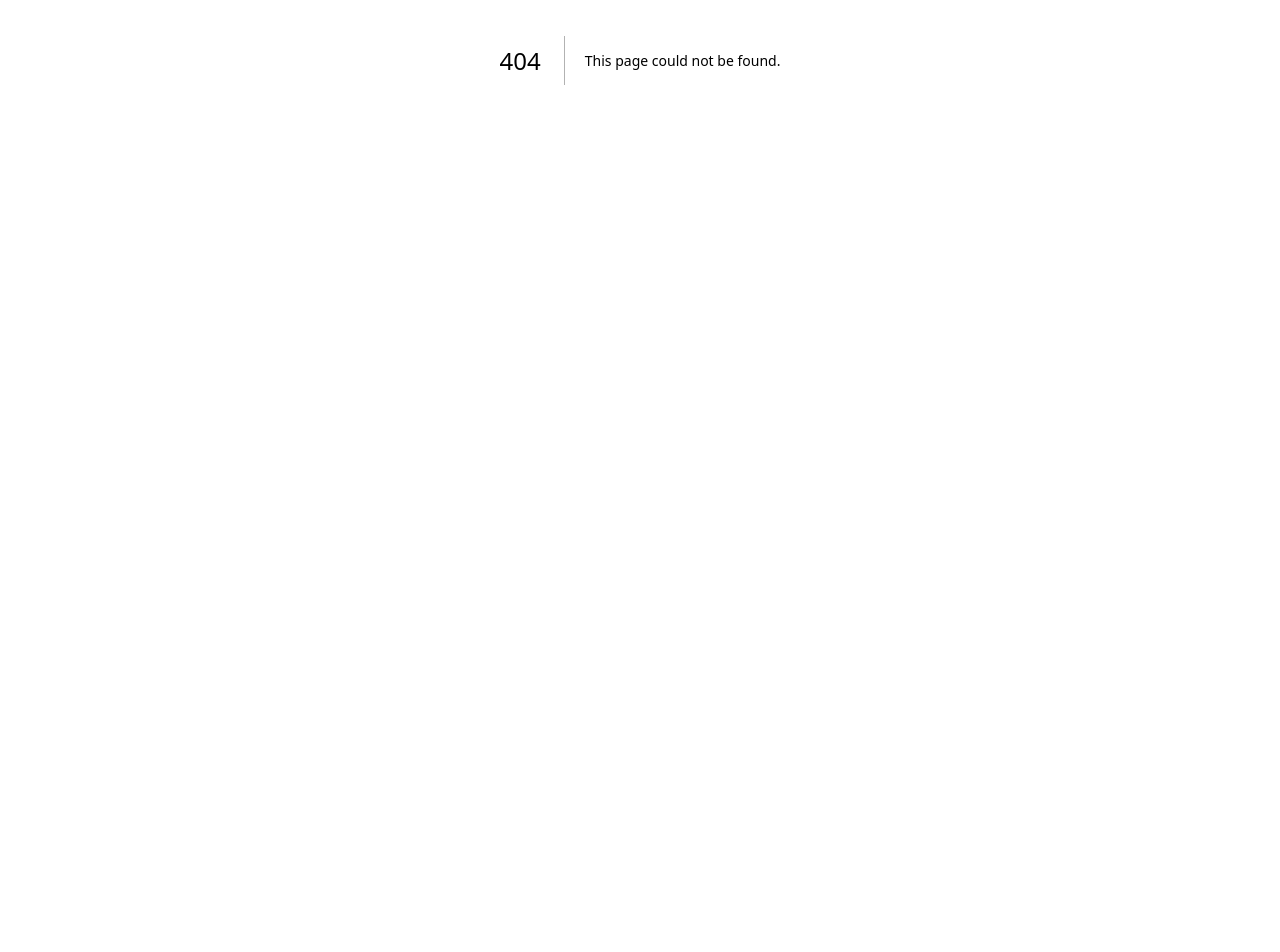
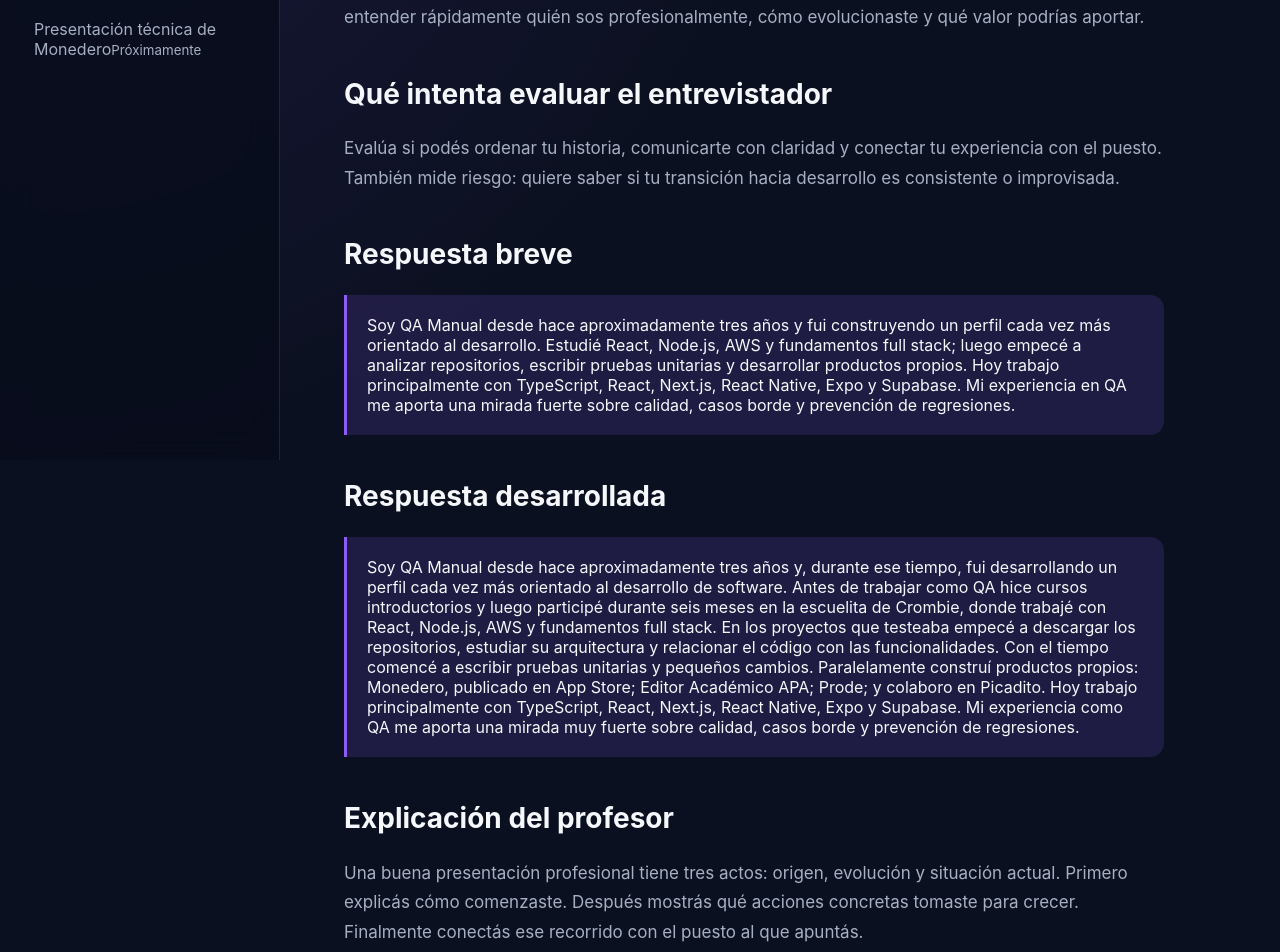
Before and after one commit to Joacobecchio/Manual-Developer, a Next.js app: page /manual/contame-sobre-vos in a window 1280 px wide. Before the commit this address had no page. Shown: the part 340-1292 px from the top of the page. Before the commit the page ends 800 px from the top, so only its background shows below. Built offline with nearby package versions, Linux system fonts and the light colour scheme.

Commit message:
Add dynamic handbook chapter route

```diff
--- /dev/null
+++ b/app/manual/[slug]/page.tsx
@@ -0,0 +1,95 @@
+import { notFound } from 'next/navigation';
+import { ManualSidebar } from '@/components/manual-sidebar';
+import { chapters, getChapter } from '@/lib/handbook';
+
+export function generateStaticParams() {
+  return chapters
+    .filter((chapter) => chapter.status === 'Disponible')
+    .map((chapter) => ({ slug: chapter.slug }));
+}
+
+export default async function ChapterPage({ params }: { params: Promise<{ slug: string }> }) {
+  const { slug } = await params;
+  const chapter = getChapter(slug);
+
+  if (!chapter || chapter.status !== 'Disponible') notFound();
+
+  return (
+    <div className="shell">
+      <ManualSidebar activeSlug={slug} />
+      <main className="main">
+        <article className="article">
+          <div className="eyebrow">{chapter.section} · Nivel {chapter.level}</div>
+          <h1 id="pregunta">¿Podés contarme sobre vos?</h1>
+          <p>
+            Esta suele ser la primera pregunta de una entrevista. No busca conocer tu biografía completa:
+            busca entender rápidamente quién sos profesionalmente, cómo evolucionaste y qué valor podrías aportar.
+          </p>
+
+          <h2>Qué intenta evaluar el entrevistador</h2>
+          <p>
+            Evalúa si podés ordenar tu historia, comunicarte con claridad y conectar tu experiencia con el puesto.
+            También mide riesgo: quiere saber si tu transición hacia desarrollo es consistente o improvisada.
+          </p>
+
+          <h2>Respuesta breve</h2>
+          <div className="callout">
+            Soy QA Manual desde hace aproximadamente tres años y fui construyendo un perfil cada vez más orientado
+            al desarrollo. Estudié React, Node.js, AWS y fundamentos full stack; luego empecé a analizar repositorios,
+            escribir pruebas unitarias y desarrollar productos propios. Hoy trabajo principalmente con TypeScript,
+            React, Next.js, React Native, Expo y Supabase. Mi experiencia en QA me aporta una mirada fuerte sobre
+            calidad, casos borde y prevención de regresiones.
+          </div>
+
+          <h2>Respuesta desarrollada</h2>
+          <div className="callout">
+            Soy QA Manual desde hace aproximadamente tres años y, durante ese tiempo, fui desarrollando un perfil
+            cada vez más orientado al desarrollo de software. Antes de trabajar como QA hice cursos introductorios y
+            luego participé durante seis meses en la escuelita de Crombie, donde trabajé con React, Node.js, AWS y
+            fundamentos full stack. En los proyectos que testeaba empecé a descargar los repositorios, estudiar su
+            arquitectura y relacionar el código con las funcionalidades. Con el tiempo comencé a escribir pruebas
+            unitarias y pequeños cambios. Paralelamente construí productos propios: Monedero, publicado en App Store;
+            Editor Académico APA; Prode; y colaboro en Picadito. Hoy trabajo principalmente con TypeScript, React,
+            Next.js, React Native, Expo y Supabase. Mi experiencia como QA me aporta una mirada muy fuerte sobre
+            calidad, casos borde y prevención de regresiones.
+          </div>
+
+          <h2>Explicación del profesor</h2>
+          <p>
+            Una buena presentación profesional tiene tres actos: origen, evolución y situación actual. Primero
+            explicás cómo comenzaste. Después mostrás qué acciones concretas tomaste para crecer. Finalmente conectás
+            ese recorrido con el puesto al que apuntás.
+          </p>
+          <p>
+            QA no es una etapa que debas esconder. Es parte de tu ventaja competitiva: te entrenó para pensar en
+            comportamiento esperado, riesgos, experiencia de usuario y regresiones.
+          </p>
+
+          <h2>Repreguntas probables</h2>
+          <ul>
+            <li>¿Por qué querés pasar de QA a desarrollo?</li>
+            <li>¿Cuál fue tu primera contribución técnica en un repositorio real?</li>
+            <li>¿Qué ventaja concreta te da tu experiencia como QA?</li>
+            <li>¿Cuál de tus proyectos representa mejor tu nivel actual?</li>
+            <li>¿Cómo utilizás IA sin depender ciegamente de ella?</li>
+          </ul>
+
+          <h2>Errores comunes</h2>
+          <ul>
+            <li>Decir que querés “dejar QA” como si tu experiencia previa no tuviera valor.</li>
+            <li>Enumerar tecnologías sin explicar evolución, decisiones o impacto.</li>
+            <li>Exagerar experiencia profesional de desarrollo que todavía no tenés.</li>
+            <li>Dar una respuesta de cinco minutos sin una estructura clara.</li>
+          </ul>
+
+          <h2>Ejercicio</h2>
+          <p>
+            Explicá tu recorrido durante 90 segundos sin nombrar una tecnología durante los primeros 30. Esto te
+            obliga a hablar de evolución, decisiones, impacto y aprendizaje antes de recitar herramientas.
+          </p>
+          <div className="callout"><strong>Nivel actual:</strong> ⭐☆☆☆☆ · Pendiente de primera simulación.</div>
+        </article>
+      </main>
+    </div>
+  );
+}
```
